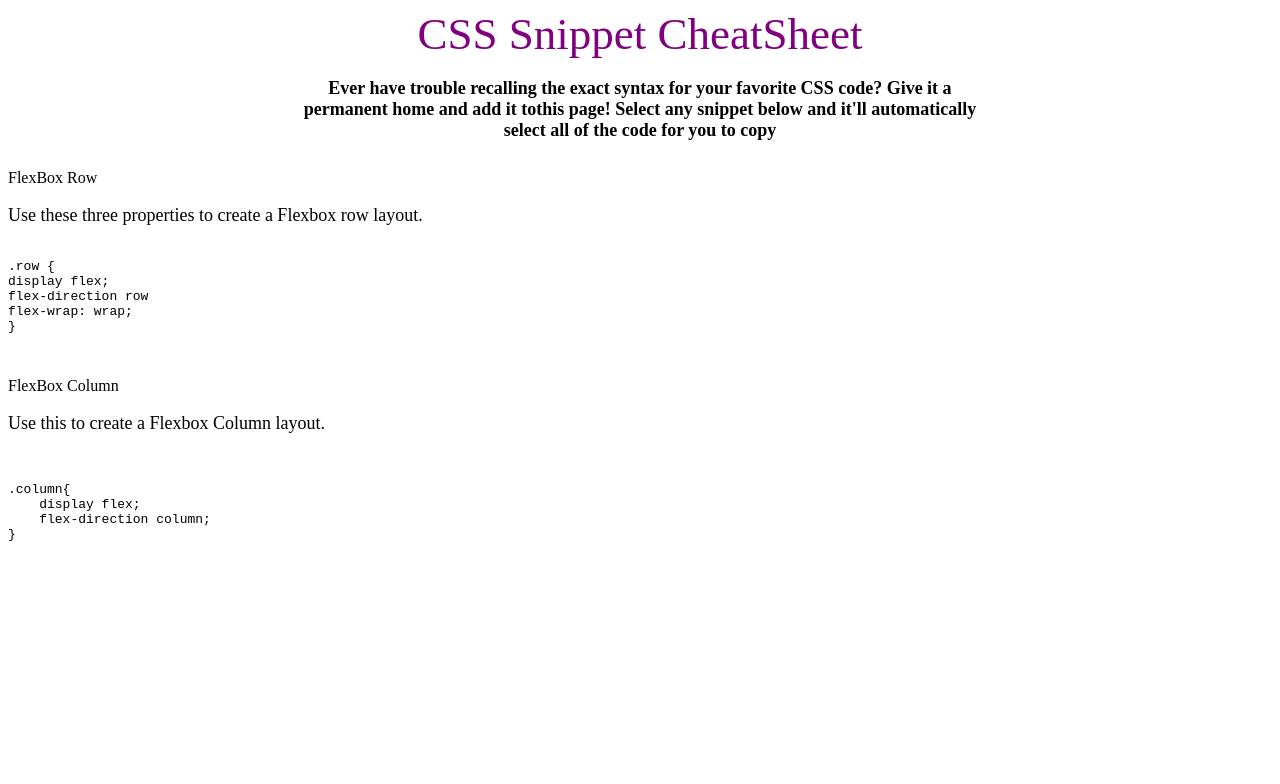
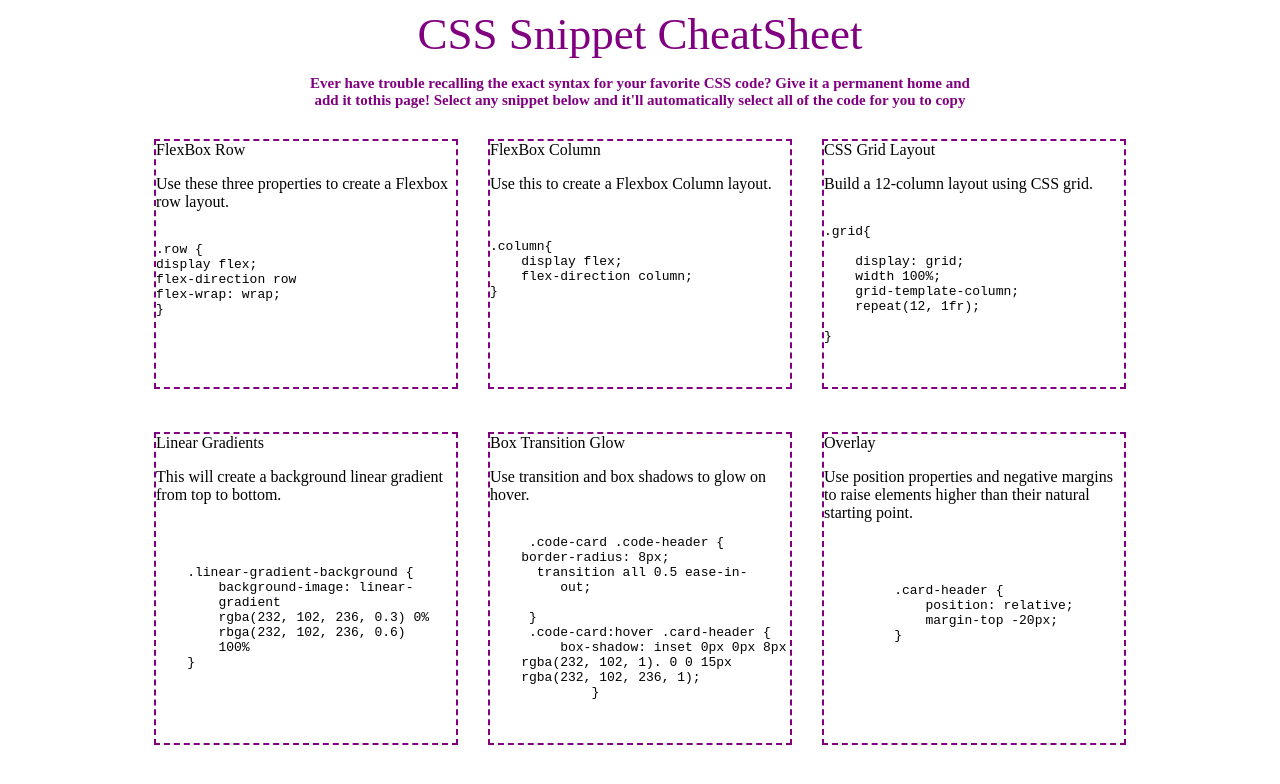
Before and after one commit to Yahir-F/mini-proj, a plain HTML site: page index.html in a window 1280 px wide. Drawn offline with Linux system fonts and the light colour scheme.

Commit message:
Added the rest of the boxes also fixed layout issue

```diff
--- a/assets/css/style.css
+++ b/assets/css/style.css
@@ -6,8 +6,8 @@
 }
 
 .upper{
-    font-size: 18px;
-    width: 700px;
+    font-size: 15px;
+    width: 680px;
     text-align: center;
 }
 
@@ -19,17 +19,31 @@ header {
 }
 
 body {
-    background-color: var(--main-bg-color);
+    background-image: linear-gradient var(--purple);
 }
 
 .heading{
     justify-content: center;
     display: flex;
-    color: var(--main-bg-color);
-    padding-bottom: 10px;
+    color: var(--purple);
+    padding-bottom: 15px;
 }
 
-.detail {
-    font-size: 18px;
-    width: 670px;
+
+
+
+.up{
+    display: flex;
+    flex-direction: row;
+    flex-wrap: wrap;
+    justify-content: center;
 }
+
+
+.inf{
+margin-right: 15px;
+margin-left: 15px;
+margin-bottom: 43px;
+width: 300px;
+border: dashed 2px var(--purple)
+}
--- a/index.html
+++ b/index.html
@@ -14,10 +14,8 @@
     <section class = "heading">
         <h3 class="upper">Ever have trouble recalling the exact syntax for your favorite CSS code? Give it a permanent home and add it tothis page! Select any snippet below and it'll automatically select all of the code for you to copy</h3>
     </section>
-<section class="up"></section>
-<section class = "inf"></section>
-
-</section>
+<section class="up">
+<section class = "inf">
     <main>FlexBox Row</main>
     <p class="detail">Use these three properties to create a Flexbox row layout.</p>
 <pre>
@@ -28,9 +26,10 @@ flex-direction row
 flex-wrap: wrap;
 }
 </code>
+</pre>
 </main>
-</pre>
 
+</section>
 <section class ="inf">
     <main>FlexBox Column</main>
     <p class="detail">Use this to create a Flexbox Column layout.</p>
@@ -41,8 +40,84 @@ flex-wrap: wrap;
     display flex;
     flex-direction column;
 }
-
-
         </code>
     </pre>
+</main>
+
 </section>
+    <section class="inf">
+        <main> CSS Grid Layout</main>
+            <p class="detail">Build a 12-column layout using CSS grid.</p>
+   <pre>
+       <code class="script">
+.grid{
+
+    display: grid;
+    width 100%;
+    grid-template-column;
+    repeat(12, 1fr);
+
+}
+       </code>
+   </pre>
+</main>
+    </section>
+   <section class="inf">
+       <main> Linear Gradients</main>
+       <p class="detail">This will create a background linear gradient from top to bottom.</p>
+   <pre>
+
+<code class="script">
+
+    .linear-gradient-background {
+        background-image: linear-
+        gradient
+        rgba(232, 102, 236, 0.3) 0%
+        rbga(232, 102, 236, 0.6)
+        100%
+    }
+</code>
+
+   </pre>
+</main>
+        </section>
+        <section class="inf">
+            <main> Box Transition Glow</main>
+            <p class="detail">Use transition and box shadows to glow on hover.</p>
+            <pre class="glow">
+                <code class = "script">
+     .code-card .code-header {
+    border-radius: 8px;
+      transition all 0.5 ease-in-
+         out;
+
+     }
+     .code-card:hover .card-header {
+         box-shadow: inset 0px 0px 8px
+    rgba(232, 102, 1). 0 0 15px
+    rgba(232, 102, 236, 1);
+             }
+                </code>
+            </pre>
+        </main>
+        </section>
+
+        <section class="inf">
+            <main> Overlay</main>
+            <p class="detail">Use position properties and negative margins to raise elements higher than their natural starting point.</p>
+        <pre>
+
+     <code class="script">
+
+         .card-header {
+             position: relative;
+             margin-top -20px;
+         }
+     </code>
+
+        </pre>
+     </main>
+             </section>
+
+            </body>
+</html>
```
